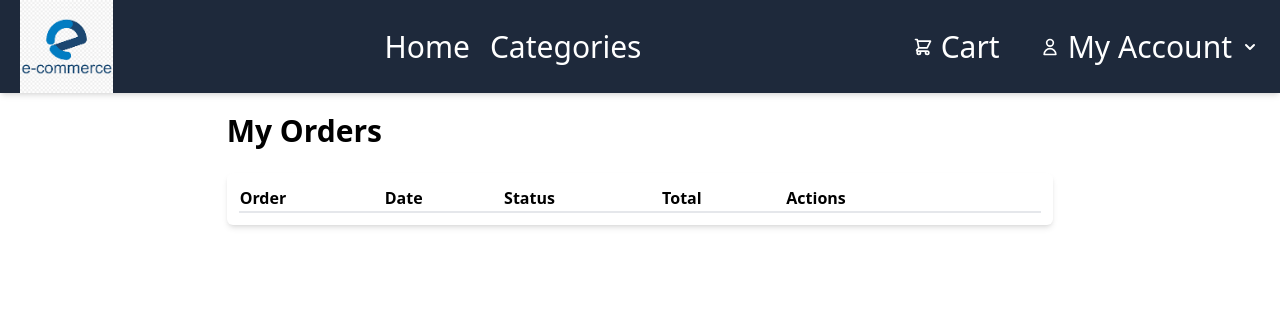
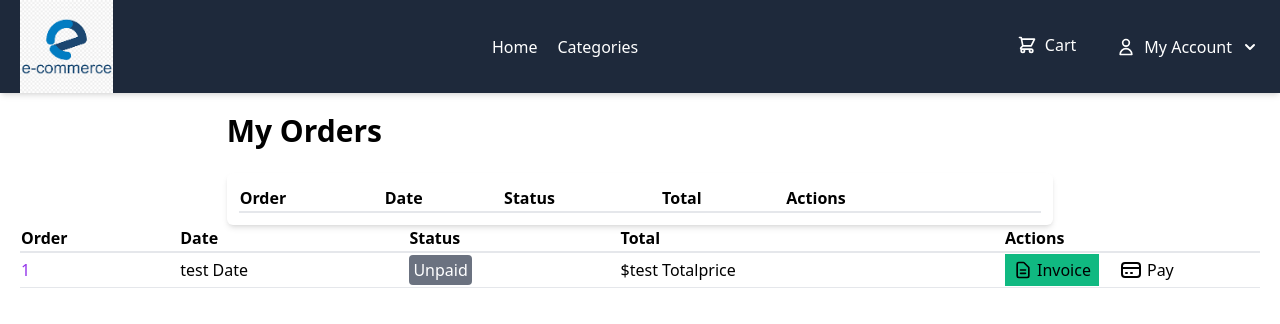
Before and after one commit to Darshanadv/E-commerce, a React (Vite) app: page /orders in a window 1280 px wide. Shown: the top 324 px of the page. Built offline with nearby package versions, Linux system fonts and the light colour scheme.

Commit message:
Order button in Cart Component

```diff
--- a/src/Component/Cart.jsx
+++ b/src/Component/Cart.jsx
@@ -32,7 +32,12 @@ const Cart = () => {
 
   <main className="p-5">
     <div className="container lg:w-2/3 xl:w-2/3 mx-auto">
-      <h1 className="text-3xl font-bold mb-6">Your Cart Items</h1>
+    <div className='flex justify-between'>
+    <h1 className="text-3xl font-bold mb-6">Your Cart Items</h1>
+      <button class="bg-blue-500 hover:bg-blue-700 text-white font-bold py-2 px-4 rounded-full">
+           Add to Your Order
+        </button>
+    </div>
 
 
       {loggedinPersonDetail.map((item)=>(
--- a/src/Component/Header.jsx
+++ b/src/Component/Header.jsx
@@ -1,30 +1,30 @@
 import React, { useState } from "react";
 import { useNavigate } from "react-router-dom";
-
 
 const Header = () => {
   const navigate = useNavigate();
 
-  const[myAccount, setMyAccount] = useState(false);
+  const [myAccount, setMyAccount] = useState(false);
 
-  const dropdownMyaccount=()=>{
-    if(myAccount==false){
-      setMyAccount(true)
-    }else if(myAccount==true){
-      setMyAccount(false)
+  const dropdownMyaccount = () => {
+    if (myAccount == false) {
+      setMyAccount(true);
+    } else if (myAccount == true) {
+      setMyAccount(false);
     }
-  }
-
+  };
 
   return (
     // <link rel="stylesheet" href="./images/logo.png" />
     <>
       <header className="flex justify-between bg-slate-800 shadow-md text-white items-center">
         <div>
-          <a href="https://www.google.com/url?sa=i&url=https%3A%2F%2Fwww.cleanpng.com%2Fpng-e-commerce-logo-electronic-business-2257218%2F&psig=AOvVaw0VQcpogFdaZu6axQNBjOxQ&ust=1742398024522000&source=images&cd=vfe&opi=89978449&ved=0CBQQjRxqFwoTCID36cz4k4wDFQAAAAAdAAAAABAE" className="block py-navbar-item pl-5 w-[3cm] ">
+          <a
+            href="https://www.google.com/url?sa=i&url=https%3A%2F%2Fwww.cleanpng.com%2Fpng-e-commerce-logo-electronic-business-2257218%2F&psig=AOvVaw0VQcpogFdaZu6axQNBjOxQ&ust=1742398024522000&source=images&cd=vfe&opi=89978449&ved=0CBQQjRxqFwoTCID36cz4k4wDFQAAAAAdAAAAABAE"
+            className="block py-navbar-item pl-5 w-[3cm] "
+          >
             {/* {" "}logo */}
-            <img src="./images/logo.png" alt="" />
-            {" "}
+            <img src="./images/logo.png" alt="" />{" "}
           </a>
         </div>
         <nav className="hidden md:block ">
@@ -32,7 +32,7 @@ const Header = () => {
             <li>
               <a
                 href="/src/index.html"
-                className="block py-navbar-item px-navbar-item hover:bg-slate-900 text-3xl"
+                className="block py-navbar-item px-navbar-item hover:bg-slate-900 text-1xl"
                 onClick={(e) => {
                   e.preventDefault();
                   navigate("/landing");
@@ -44,7 +44,7 @@ const Header = () => {
             <li>
               <a
                 href="#"
-                className="block py-navbar-item px-navbar-item hover:bg-slate-900 text-3xl"
+                className="block py-navbar-item px-navbar-item hover:bg-slate-900 text-1xl"
                 onClick={(e) => {
                   e.preventDefault();
                   navigate("/category");
@@ -60,11 +60,11 @@ const Header = () => {
             <li>
               <a
                 href="/src/cart.html"
-                onClick={(e)=>{
+                onClick={(e) => {
                   e.preventDefault();
-                    navigate("/cart")
+                  navigate("/cart");
                 }}
-                className="inline-flex items-center py-navbar-item px-navbar-item hover:bg-slate-900 text-3xl"
+                className="inline-flex items-center py-navbar-item px-navbar-item hover:bg-slate-900 text-1xl"
               >
                 <svg
                   xmlns="http://www.w3.org/2000/svg"
@@ -87,7 +87,7 @@ const Header = () => {
               <a
                 href="#"
                 onClick={dropdownMyaccount}
-                className="flex items-center py-navbar-item px-navbar-item pr-5 hover:bg-slate-900 text-3xl"
+                className="flex items-center py-navbar-item px-navbar-item pr-5 hover:bg-slate-900 text-1xl"
               >
                 <span className="flex items-center">
                   <svg
@@ -113,7 +113,6 @@ const Header = () => {
                   viewBox="0 0 20 20"
                   fill="currentColor"
                 >
-
                   <path
                     fillRule="evenodd"
                     d="M5.293 7.293a1 1 0 011.414 0L10 10.586l3.293-3.293a1 1 0 111.414 1.414l-4 4a1 1 0 01-1.414 0l-4-4a1 1 0 010-1.414z"
@@ -127,7 +126,7 @@ const Header = () => {
                   <li>
                     <a
                       href="/profile"
-                     className="flex px-3 py-2 hover:bg-slate-900 text-2xl"
+                      className="flex px-3 py-2 hover:bg-slate-900 text-1xl"
                       onClick={(e) => {
                         e.preventDefault();
                         navigate("/profile");
@@ -153,7 +152,7 @@ const Header = () => {
                   <li>
                     <a
                       href="/watchlist"
-                     className="flex items-center px-3 py-2 hover:bg-slate-900 text-2xl"
+                      className="flex items-center px-3 py-2 hover:bg-slate-900 text-1xl"
                       onClick={(e) => {
                         e.preventDefault();
                         navigate("/watchlist");
@@ -179,7 +178,7 @@ const Header = () => {
                   <li>
                     <a
                       href="/orders"
-                     className="flex px-3 py-2 hover:bg-slate-900 text-2xl"
+                      className="flex px-3 py-2 hover:bg-slate-900 text-1xl"
                       onClick={(e) => {
                         e.preventDefault();
                         navigate("/orders");
@@ -205,7 +204,7 @@ const Header = () => {
                   <li>
                     <a
                       href="/src/logout.html"
-                     className="flex px-3 py-2 hover:bg-slate-900 text-2xl"
+                      className="flex px-3 py-2 hover:bg-slate-900 text-1xl"
                       onClick={(e) => {
                         e.preventDefault();
                         //  localStorage.clear();
@@ -233,12 +232,8 @@ const Header = () => {
                     </a>
                   </li>
                 </ul>
-              )
-
-
-              }
+              )}
             </li>
-
           </ul>
         </nav>
         <button className="p-4 block md:hidden">
--- a/src/Component/Orders.jsx
+++ b/src/Component/Orders.jsx
@@ -3,6 +3,9 @@ import Header from './Header'
 import useEcomStore from '../../store/useEcomStore'
 
 const Orders = () => {
+
+  const[testDate, setTestDate] = useState("test Date")
+  const[testTotalPrice, setTestTotalPricec] = useState("test Totalprice")
 
 const {watchlist,loadWatchlist} = useEcomStore();
 const loggedinEmail = localStorage.getItem('Email');
@@ -10,7 +13,7 @@ const loggedinEmail = localStorage.getItem('Email');
 const [loggedinPersonDetail, setLoggedinPersonDetail] = useState([])
 // console.log(loggedinPersonDetail);
 
-console.log(watchlist);
+// console.log(watchlist);
 
 useEffect(()=>{
         loadWatchlist()
@@ -18,15 +21,14 @@ useEffect(()=>{
 
     useEffect(() => {
             const matchedUsers = watchlist.filter((item) => loggedinEmail === item.userId);
+            console.log(matchedUsers);
+
             setLoggedinPersonDetail(matchedUsers);
           }, [watchlist, loggedinEmail]);
 
-
   return (
-
     <>
     <Header />
-
 
   <main className="p-5">
     <div className="container lg:w-2/3 xl:w-2/3 mx-auto">
@@ -104,8 +106,93 @@ useEffect(()=>{
       ))}
 
         </table>
+
+
+
+
       </div>
     </div>
+
+
+{/* test table start */}
+
+    <table className="table table-auto w-full">
+          <thead className="border-b-2">
+            <tr className="text-left">
+              <th>Order</th>
+              <th>Date</th>
+              <th>Status</th>
+              <th>Total</th>
+              <th className="w-64">Actions</th>
+            </tr>
+          </thead>
+
+
+           <tbody >
+            <tr className="border-b">
+              <td>
+                <a
+                  href="/src/order-details.html"
+                  className="text-purple-600 hover:text-purple-500"
+                >
+                 {1}
+                </a>
+              </td>
+              <td>{testDate}</td>
+              <td>
+                <span className="bg-gray-500 text-white p-1 rounded">
+                  Unpaid
+                </span>
+              </td>
+              <td>${testTotalPrice}</td>
+              <td className="flex gap-3">
+                <button className="btn-primary bg-emerald-500 hover:bg-emerald-600 active:bg-emerald-700 py-1 px-2 flex items-center">
+                  <svg
+                    xmlns="http://www.w3.org/2000/svg"
+                    className="h-5 w-5 mr-1"
+                    fill="none"
+                    viewBox="0 0 24 24"
+                    stroke="currentColor"
+                    strokeWidth={2}
+                  >
+                    <path
+                      strokeLinecap="round"
+                      strokeLinejoin="round"
+                      d="M9 12h6m-6 4h6m2 5H7a2 2 0 01-2-2V5a2 2 0 012-2h5.586a1 1 0 01.707.293l5.414 5.414a1 1 0 01.293.707V19a2 2 0 01-2 2z"
+                    />
+                  </svg>
+                  Invoice
+                </button>
+                <button className="btn-primary py-1 px-2 flex items-center">
+                  <svg
+                    xmlns="http://www.w3.org/2000/svg"
+                    className="h-6 w-6 mr-1"
+                    fill="none"
+                    viewBox="0 0 24 24"
+                    stroke="currentColor"
+                    strokeWidth={2}
+                  >
+                    <path
+                      strokeLinecap="round"
+                      strokeLinejoin="round"
+                      d="M3 10h18M7 15h1m4 0h1m-7 4h12a3 3 0 003-3V8a3 3 0 00-3-3H6a3 3 0 00-3 3v8a3 3 0 003 3z"
+                    />
+                  </svg>
+                  Pay
+                </button>
+              </td>
+            </tr>
+
+          </tbody>
+
+
+
+        </table>
+
+
+        {/* test table end  */}
+
+
   </main>
 </>
 
--- a/src/Component/Tab.jsx
+++ b/src/Component/Tab.jsx
@@ -66,7 +66,7 @@ export function Tab({ children, activeTab, currentTab, setActiveTab }) {
 
   const electronics = "electronics"
   const defaultCategoryItems = matchedCategoryItems.filter((item)=>item.category === electronics)
-  console.log(defaultCategoryItems);
+  // console.log(defaultCategoryItems);
 
 
   const categoryItem = () => {
--- a/store/useEcomStore.jsx
+++ b/store/useEcomStore.jsx
@@ -36,8 +36,8 @@ const useEcomStore = create((set) => ({
     }
   },
 
-  addToWatchlist: (products, userId, orderingtime, quantity)=>set((state)=>{
-    const updatedWatchlist = [...state.watchlist, {...products, userId, orderingtime, quantity}]
+  addToWatchlist: (products, userId, orderingtime, quantity, abc, allCartItemOrderTime)=>set((state)=>{
+    const updatedWatchlist = [...state.watchlist, {...products, userId, orderingtime, quantity, abc, allCartItemOrderTime}]
 
     localStorage.setItem("watchlist", JSON.stringify(updatedWatchlist))
     return {watchlist: updatedWatchlist}
```
Also changed, not shown: src/Component/Landing.jsx (line endings or trailing spaces). Lines whose indentation alone changed are shown as unchanged.
